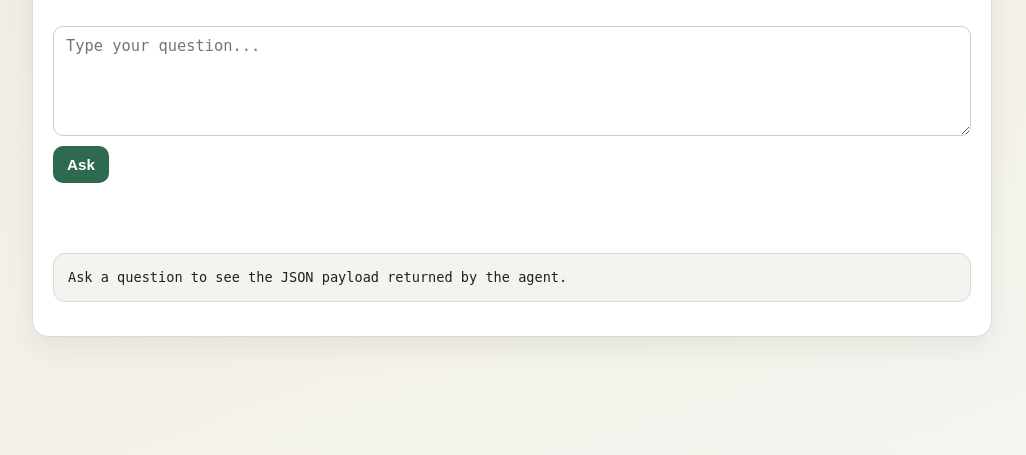
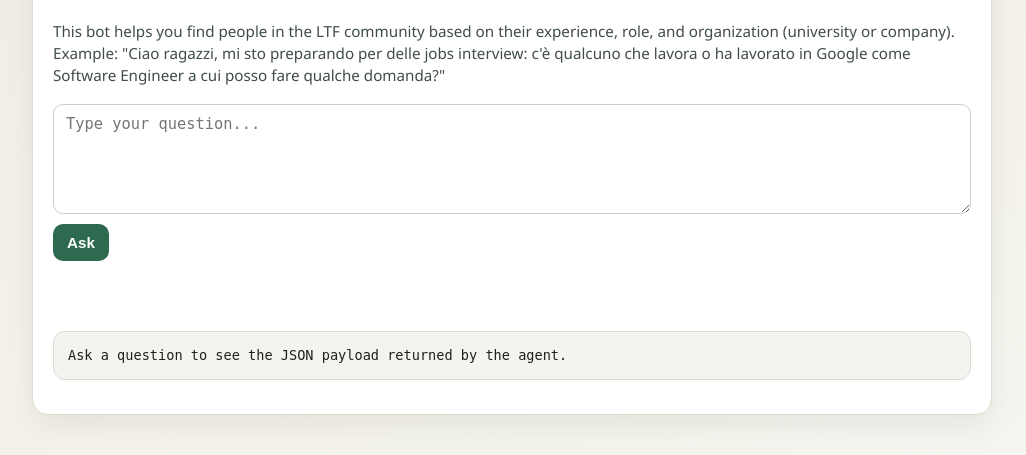
Before and after one commit to GiovaMoroder/expert-finder-agent, a Python web app: template src/expert_finder/entrypoints/api/templates/qa.html in a window 1280 px wide. Shown: the part 78-533 px from the top of the page, without its empty margins (128-1154 px from the left). Run offline with Jinja, Linux system fonts and the light colour scheme; the template is opened without the code that fills it, so the values that code supplies are empty.

Commit message:
feat: introduce explainer in UI

```diff
--- a/src/expert_finder/entrypoints/api/static/app.css
+++ b/src/expert_finder/entrypoints/api/static/app.css
@@ -129,6 +129,13 @@ button:hover {
   margin-right: 8px;
 }
 
+.bot-help {
+  margin: 0 0 12px;
+  font-size: 0.95rem;
+  color: #2b3a33;
+  line-height: 1.45;
+}
+
 #ask-form {
   display: grid;
   gap: 10px;
--- a/src/expert_finder/entrypoints/api/templates/qa.html
+++ b/src/expert_finder/entrypoints/api/templates/qa.html
@@ -15,6 +15,11 @@
         <button id="logout" type="button">Logout</button>
       </div>
     </div>
+    <p class="bot-help">
+      This bot helps you find people in the LTF community based on their experience, role, and organization (university or company).
+      <br />
+      Example: "Ciao ragazzi, mi sto preparando per delle jobs interview: c&#39;&egrave; qualcuno che lavora o ha lavorato in Google come Software Engineer a cui posso fare qualche domanda?"
+    </p>
     <form id="ask-form">
       <textarea id="question" name="question" placeholder="Type your question..." required></textarea>
       <div class="buttons">
```
